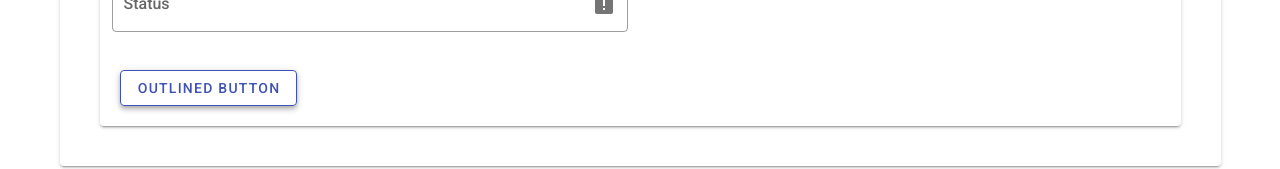
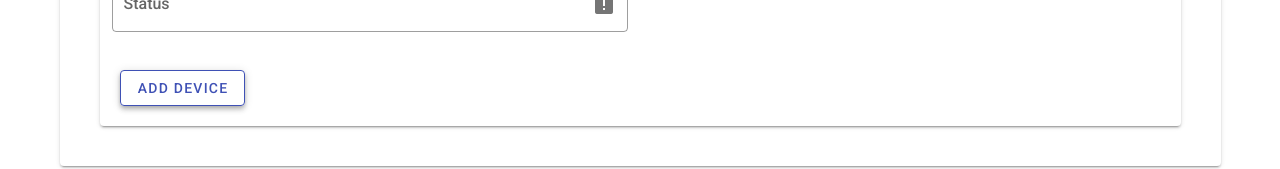
Before and after one commit to BlackpearlTechnology/workshop-day-1-client, a Vue app: page /cj in a window 1280 px wide. Shown: the part 420-589 px from the top of the page. Built offline with nearby package versions, Linux system fonts and the light colour scheme.

Commit message:
update theme

```diff
--- a/src/views/CJ.vue
+++ b/src/views/CJ.vue
@@ -37,7 +37,21 @@
                                             append-icon="mdi-alert-box">
                                         </v-text-field>
 
-                                        <v-btn @click="addDevice" class="ma-2"  elevation="4" outlined color="indigo">Outlined Button</v-btn>
+                                        <v-btn @click="addDevice" class="ma-2"  elevation="4" outlined color="indigo">Add Device</v-btn>
+
+                                        <v-snackbar
+                                        v-model="snackbar"
+                                        :timeout="timeout"
+                                        >
+                                        {{ text }}
+                                        <v-btn
+                                            color="blue"
+                                            text
+                                            @click="closeSnackbar"
+                                        >
+                                            Close
+                                        </v-btn>
+                                        </v-snackbar>
 
                                         </v-col>
 
@@ -77,6 +91,11 @@
 export default {
     data(){
         return{
+
+            snackbar: false,
+            text: 'Device Added.',
+            timeout: 2000,
+
             drawer: false,
             deviceId: '',
             IMEI: '',
@@ -92,11 +111,16 @@ export default {
     },
     methods: {
         addDevice() {
+            this.snackbar = true
             this.devices.push({
                 deviceid: this.deviceId,
                 imei: this.IMEI,
                 status: this.Status
             })
+        },
+
+        closeSnackbar() {
+            this.snackbar = false
         }
     }
 
```
